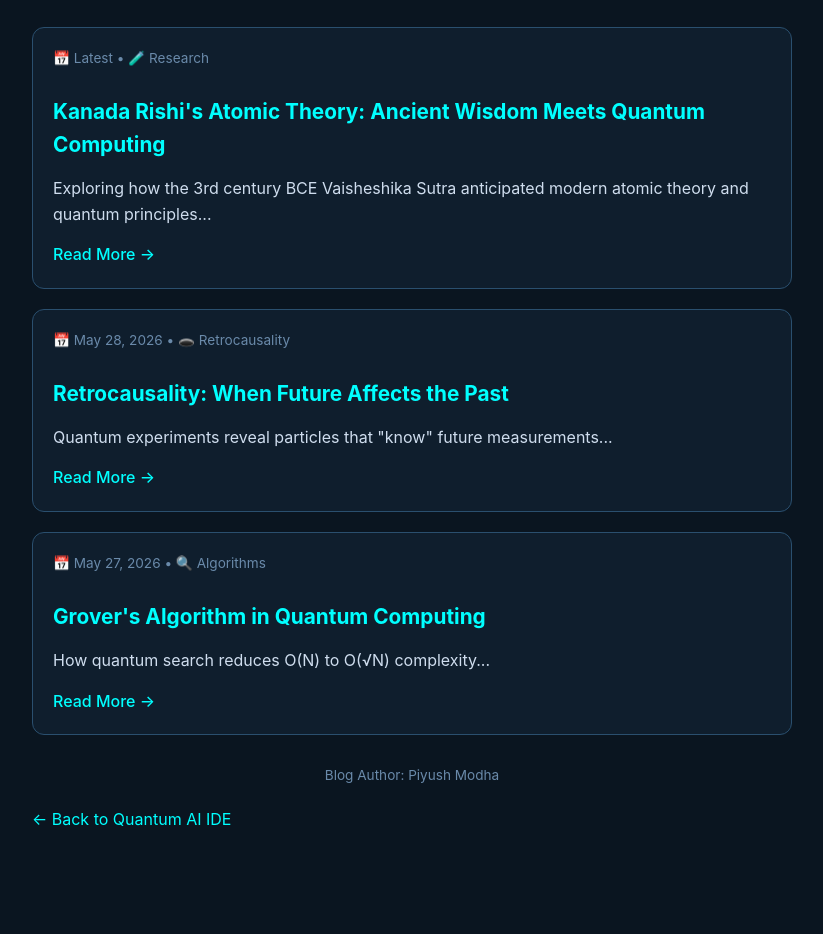
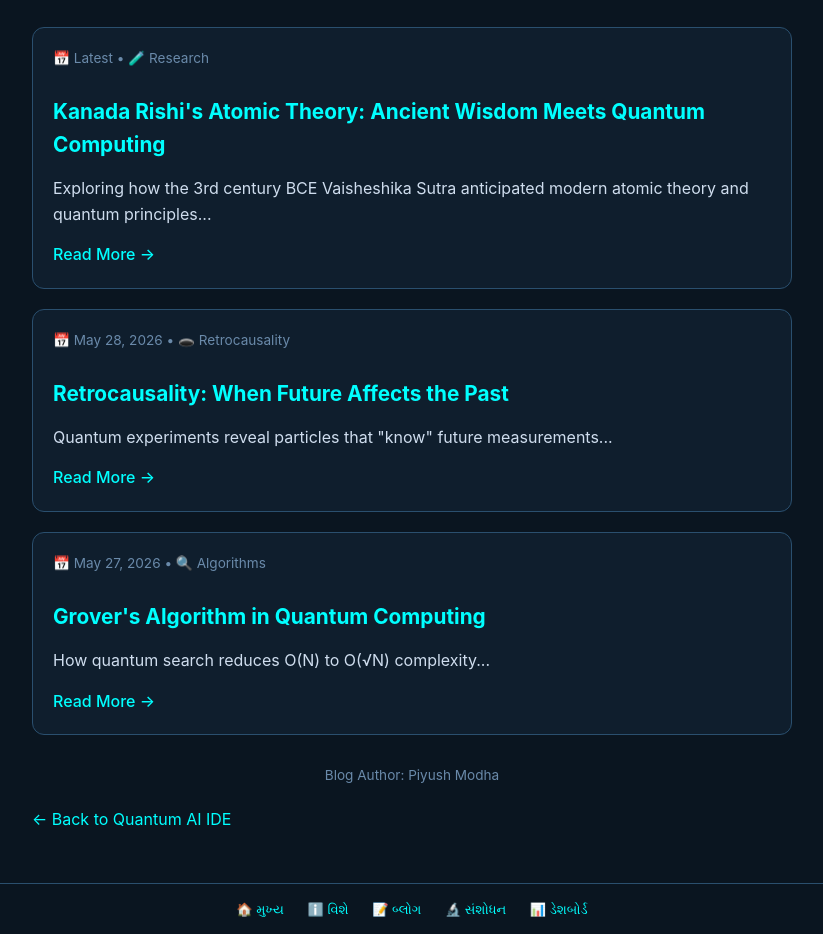
Before and after one commit to piyushmodha18-hue/Piyush-, a plain HTML site: page blog/index.html in a window 1280 px wide. Shown: the part 151-1085 px from the top of the page, without its empty margins (228-1051 px from the left). Before the commit the page ends 1004 px from the top, so only its background shows below. Drawn offline with Linux system fonts and the light colour scheme.

Commit message:
Add footer to research.html and blog/index.html

```diff
--- a/blog/index.html
+++ b/blog/index.html
@@ -59,5 +59,14 @@
 
         <a href="/quantum-ai-ide" class="back-link">← Back to Quantum AI IDE</a>
     </div>
+
+    <!-- Footer -->
+    <div style="margin-top: 30px; padding: 15px; text-align: center; border-top: 1px solid var(--border); color: var(--text-muted); font-size: 13px;">
+        <a href="/" style="color: var(--primary); text-decoration: none; margin: 0 10px;">🏠 મુખ્ય</a>
+        <a href="/about" style="color: var(--primary); text-decoration: none; margin: 0 10px;">ℹ️ વિશે</a>
+        <a href="/blog" style="color: var(--primary); text-decoration: none; margin: 0 10px;">📝 બ્લોગ</a>
+        <a href="/research" style="color: var(--primary); text-decoration: none; margin: 0 10px;">🔬 સંશોધન</a>
+        <a href="javascript:openFeatureView('dashboard')" style="color: var(--primary); text-decoration: none; margin: 0 10px;">📊 ડેશબોર્ડ</a>
+    </div>
 </body>
 </html>
```
Also changed, not shown: research.html (+9 -0 lines).
